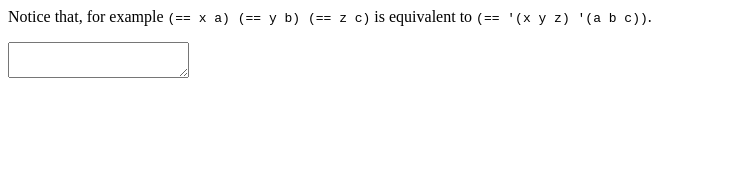
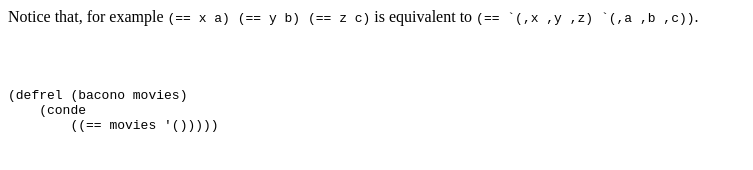
Before and after one commit to schreiberbrett/personal-website, a plain HTML site: page index.html in a window 1280 px wide. Shown: the whole page, without its empty margins (0-753 px from the left). Drawn offline with Linux system fonts and the light colour scheme; no server answers.

Commit message:
Adding more examples

```diff
--- a/index.html
+++ b/index.html
@@ -4,8 +4,15 @@
     	<script defer src='main.js'></script>
     </head>
     <body>
-        <p>Notice that, for example <code>(== x a) (== y b) (== z c)</code> is equivalent to <code>(== '(x y z) '(a b c))</code>.</p>
+        <p>Notice that, for example <code>(== x a) (== y b) (== z c)</code> is equivalent to <code>(== `(,x ,y ,z) `(,a ,b ,c))</code>.</p>
 
-        <textarea class="code-snippet" id="appendo"></textarea>
+        <scheme-code src="riffleo.mk.scm"></scheme-code>
+
+        <scheme-code>
+(defrel (bacono movies)
+    (conde
+        ((== movies '()))))
+        </scheme-code>
+
     </body>
 </html>
--- a/main.js
+++ b/main.js
@@ -5,19 +5,40 @@ function loadFile(
     /** @type {string} */ filename
 ) {
     return fetch(
-        new URL(`https://raw.githubusercontent.com/schreiberbrett/personal-website/master/${filename}.scm`),
+        new URL(`https://raw.githubusercontent.com/schreiberbrett/personal-website/master/${filename}`),
         {cache: 'no-store'}
     )
 }
 
-/** @type {Array<Promise<Response>>} */
-let filePromises = []
+class SchemeCode extends HTMLElement {
+    constructor() {
+        super();
+        this.contentEditable = 'true';
+        this.spellcheck = false;
 
-for (let snippet of document.getElementsByClassName("mk-snippet"))
-{
-    loadFile(`${snippet.id}.mk.scm`).then(response =>
-        response.text().then(text =>
-            snippet.textContent = text
-        )
-    )
+        this.style.display = 'block';
+        this.style.whiteSpace = 'pre';
+        this.style.fontFamily = 'monospace';
+    }
+
+    static get observedAttributes() {
+        return ['src']
+    }
+
+    attributeChangedCallback(
+        /** @type {string} */ name,
+        /** @type {string} */ oldValue,
+        /** @type {string} */ newValue
+    ) {
+        switch (name) {
+            case 'src':
+                loadFile(newValue).then(response =>
+                    response.text().then(text =>
+                        this.textContent = text
+                    )
+                )
+        }
+    }
 }
+
+customElements.define("scheme-code", SchemeCode)
```
Also changed, not shown: 1 other file.
